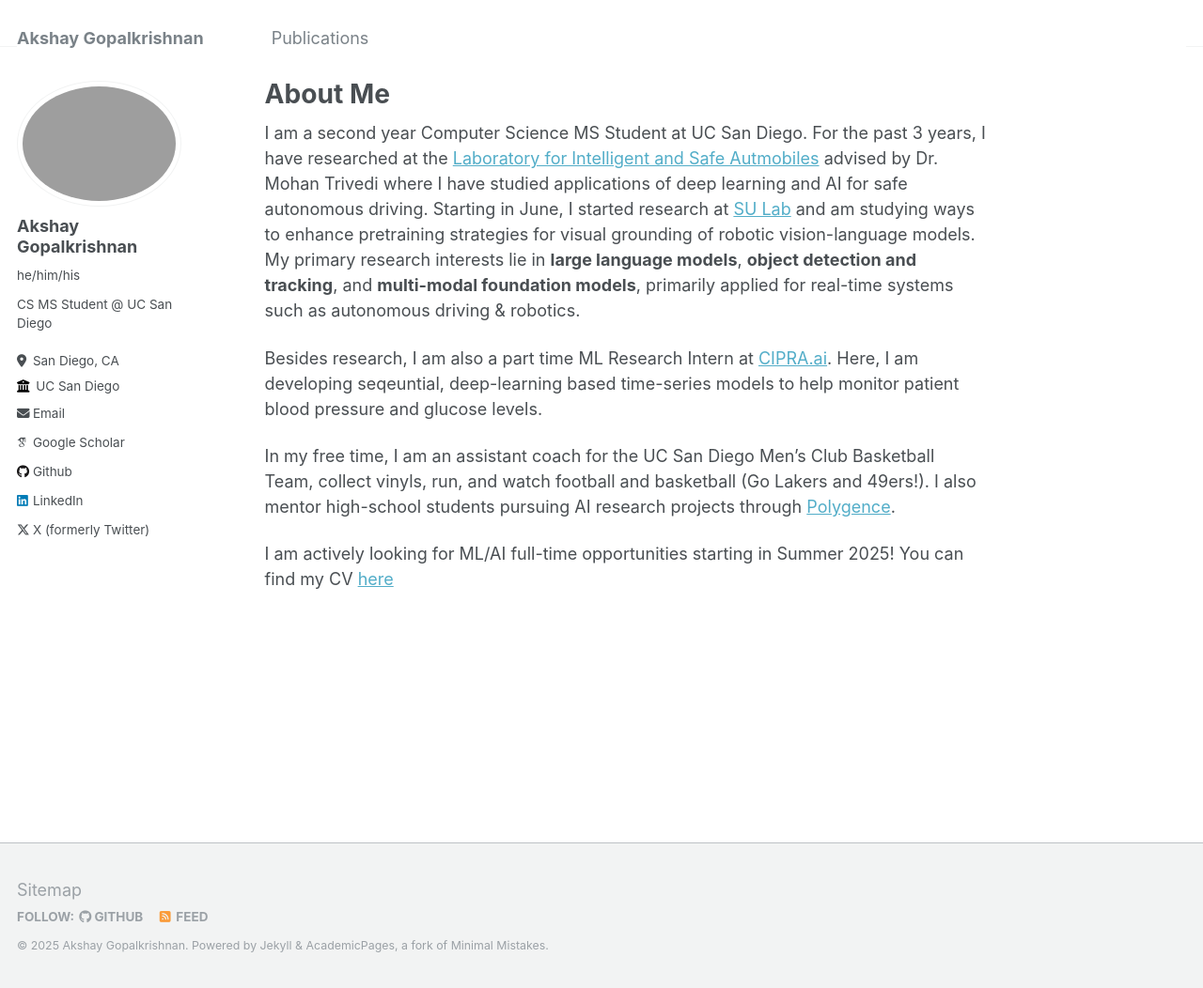
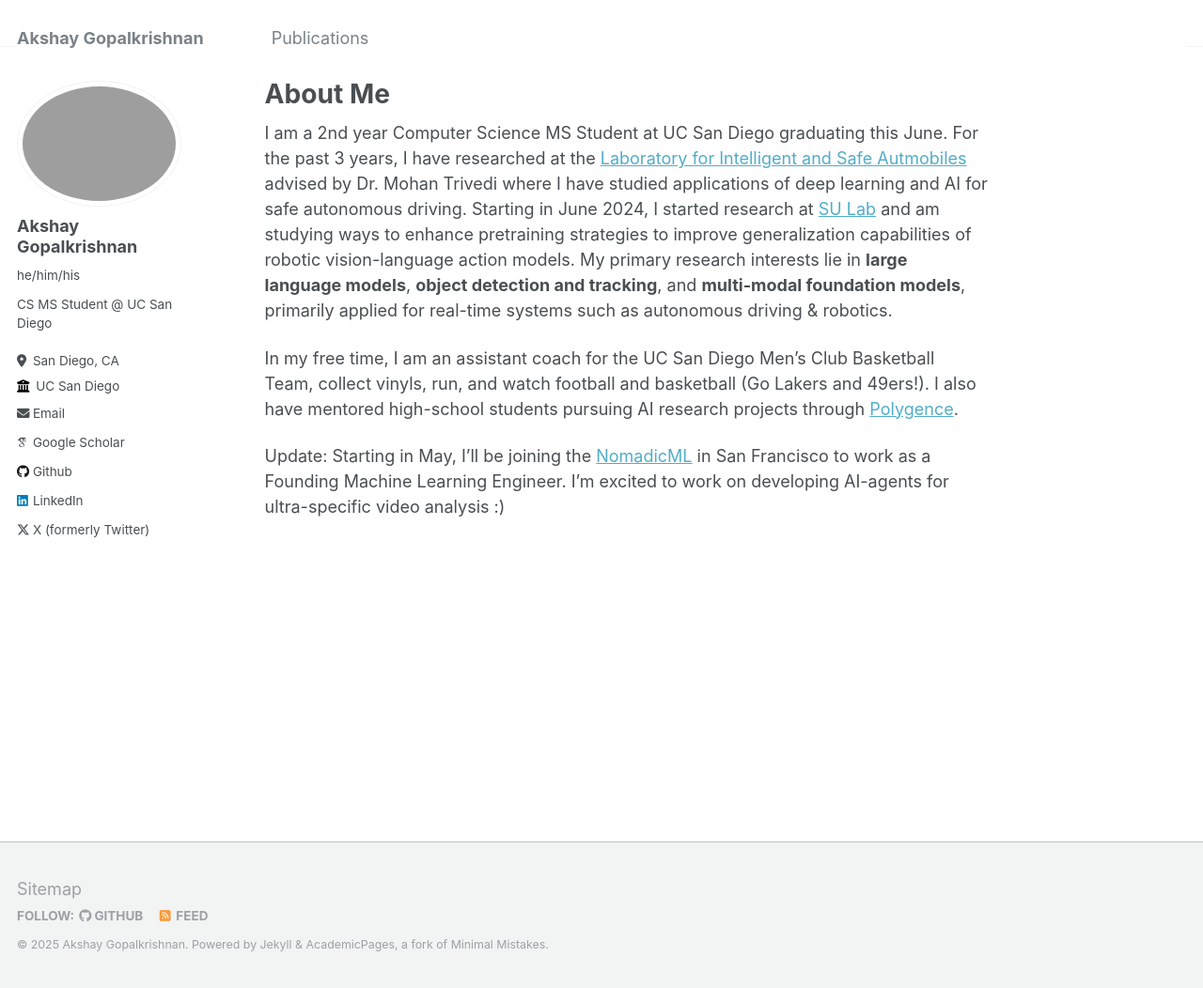
Before and after one commit to akshaygopalkr/akshaygopalkr.github.io, a Jekyll site: the page built from _pages/about.md, in a window 1280 px wide and 1052 px high. Shown: the whole window at 94% size. Built offline with Jekyll 4.4.1, drawn with Linux system fonts in a browser that asks for light colours; some web fonts are replaced.

Commit message:
Update about.md

```diff
--- a/_pages/about.md
+++ b/_pages/about.md
@@ -6,12 +6,9 @@ redirect_from:
   - /about/
   - /about.html
 ---
-I am a second year Computer Science MS Student at UC San Diego. For the past 3 years, I have researched at the [Laboratory for Intelligent and Safe Autmobiles](https://cvrr.ucsd.edu/) advised by Dr. Mohan Trivedi where I have studied applications of deep learning and AI for safe autonomous driving. Starting in June, I started research at [SU Lab](https://cseweb.ucsd.edu/~haosu/lab/group.html) and am studying ways to enhance pretraining strategies for visual grounding of robotic vision-language models. My primary research interests lie in **large language models**, **object detection and tracking**, and **multi-modal foundation models**, primarily applied for real-time systems such as autonomous driving & robotics.
-
-Besides research, I am also a part time ML Research Intern at [CIPRA.ai](https://cipra.ai/). Here, I am developing seqeuntial, deep-learning based time-series models to help monitor patient blood pressure and glucose levels.
-
-In my free time, I am an assistant coach for the UC San Diego Men's Club Basketball Team, collect vinyls, run, and watch football and basketball (Go Lakers and 49ers!). I also mentor high-school students pursuing AI research projects through [Polygence](https://www.polygence.org/).
+I am a 2nd year Computer Science MS Student at UC San Diego graduating this June. For the past 3 years, I have researched at the [Laboratory for Intelligent and Safe Autmobiles](https://cvrr.ucsd.edu/) advised by Dr. Mohan Trivedi where I have studied applications of deep learning and AI for safe autonomous driving. Starting in June 2024, I started research at [SU Lab](https://cseweb.ucsd.edu/~haosu/lab/group.html) and am studying ways to enhance pretraining strategies to improve generalization capabilities of robotic vision-language action models. My primary research interests lie in **large language models**, **object detection and tracking**, and **multi-modal foundation models**, primarily applied for real-time systems such as autonomous driving & robotics.
 
 
+In my free time, I am an assistant coach for the UC San Diego Men's Club Basketball Team, collect vinyls, run, and watch football and basketball (Go Lakers and 49ers!). I also have mentored high-school students pursuing AI research projects through [Polygence](https://www.polygence.org/).
 
-I am actively looking for ML/AI full-time opportunities starting in Summer 2025! You can find my CV [here](https://akshaygopalkr.github.io/files/Akshay_Gopalkrishnan_CV_Public.pdf)
+Update: Starting in May, I'll be joining the [NomadicML](https://www.nomadicml.com/) in San Francisco to work as a Founding Machine Learning Engineer. I'm excited to work on developing AI-agents for ultra-specific video analysis :)
```
